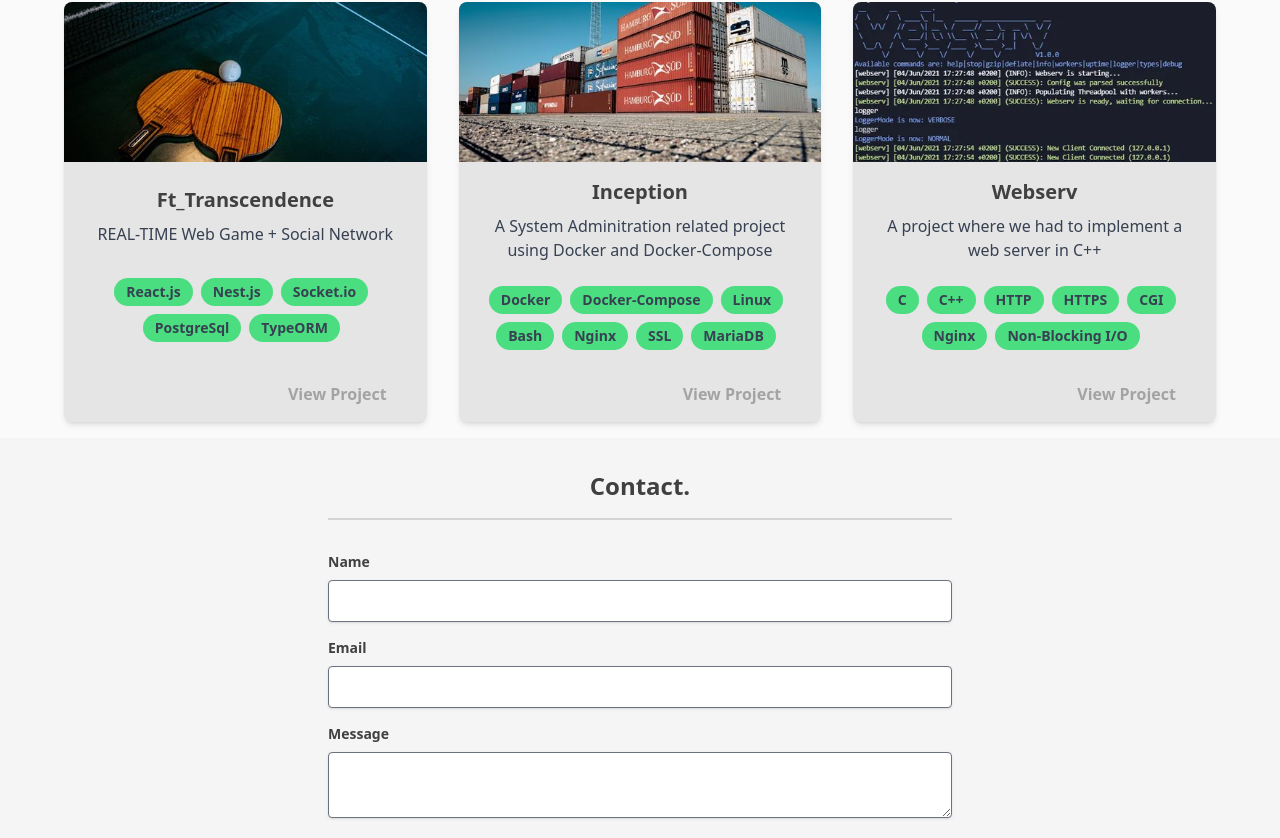
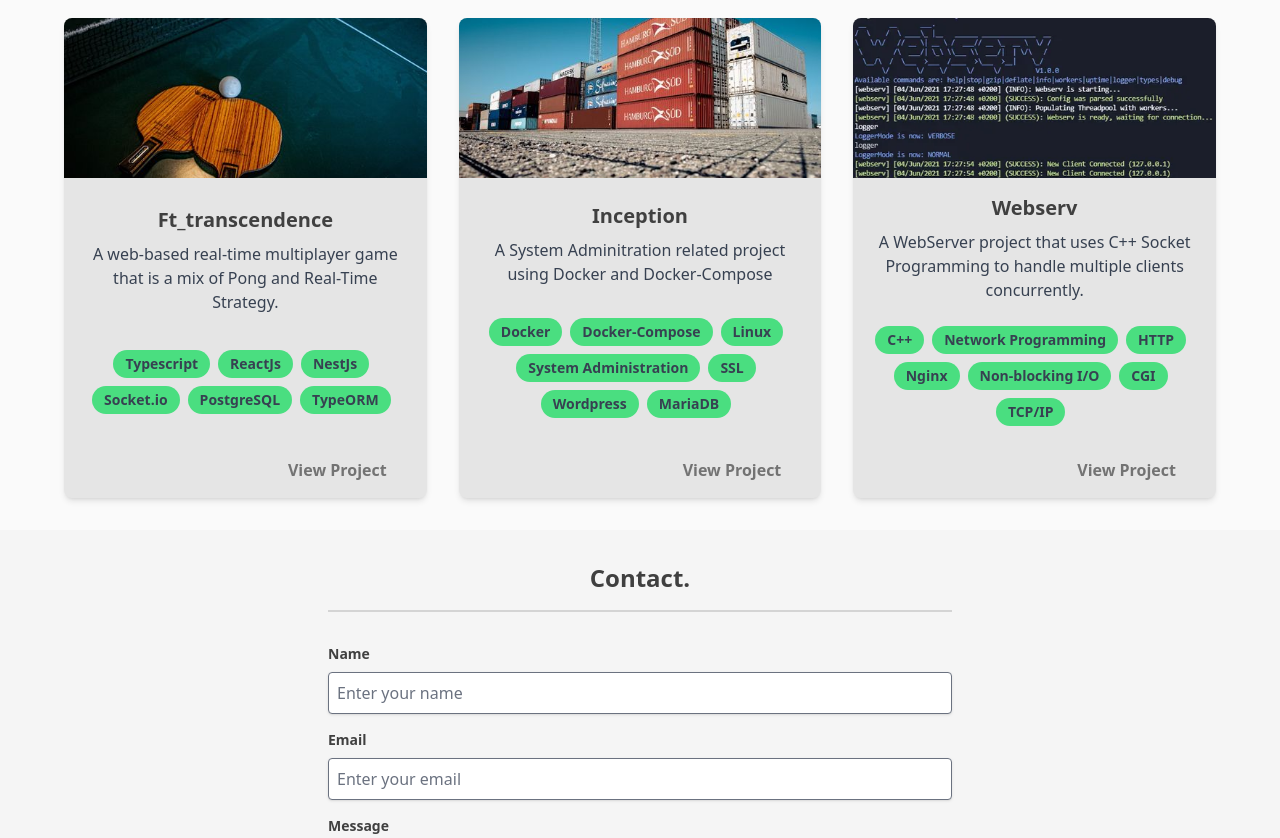
Before and after one commit to alaajili/alaajili.me, a Vue app: page / in a window 1280 px wide. Shown: the part 1338-2176 px from the top of the page. Built offline with nearby package versions, Linux system fonts and the light colour scheme; a web font is replaced by a local one.

Commit message:
some new modifications

```diff
--- a/src/components/Contact.vue
+++ b/src/components/Contact.vue
@@ -5,15 +5,15 @@
     <form @submit.prevent="submitForm" class="w-2/3 md:w-1/2 mx-auto py-8">
       <div data-aos="fade-right" data-aos-once="true" data-aos-duration="1000" data-aos-delay="500" class="mb-4">
         <label for="name" class="block text-sm font-bold mb-2">Name</label>
-        <input type="text" id="name" v-model="name" class="shadow rounded dark:bg-neutral-600 w-full p-2">
+        <input placeholder="Enter your name" type="text" id="name" v-model="name" class="shadow rounded dark:bg-neutral-600 w-full p-2">
       </div>
       <div data-aos="fade-right" data-aos-once="true" data-aos-duration="1000" data-aos-delay="600" class="mb-4">
         <label for="email" class="block text-sm font-bold mb-2">Email</label>
-        <input type="email" id="email" v-model="email" class="shadow rounded dark:bg-neutral-600 w-full p-2">
+        <input placeholder="Enter your email" type="email" id="email" v-model="email" class="shadow rounded dark:bg-neutral-600 w-full p-2">
       </div>
       <div data-aos="fade-right" data-aos-once="true" data-aos-duration="1000" data-aos-delay="700" class="mb-4">
         <label for="message" class="block text-sm font-bold mb-2">Message</label>
-        <textarea id="message" v-model="message" class="shadow rounded dark:bg-neutral-600 w-full p-2"></textarea>
+        <textarea placeholder="Enter your message" id="message" v-model="message" class="shadow rounded dark:bg-neutral-600 w-full p-2"></textarea>
       </div>
       <div data-aos="fade-right" data-aos-once="true" data-aos-duration="1000" data-aos-delay="800" class="bg-blue-400 hover:bg-blue-600 text-center rounded hover:cursor-pointer">
         <button type="submit" class="text-white  font-bold py-2">Send</button>
--- a/src/components/Portfolio.vue
+++ b/src/components/Portfolio.vue
@@ -1,5 +1,5 @@
 <template>
-  <div class="py-4 px-16 bg-neutral-50 dark:bg-neutral-700 text-neutral-700 dark:text-neutral-50">
+  <div class="py-8 px-16 bg-neutral-50 dark:bg-neutral-700 text-neutral-700 dark:text-neutral-50">
     <h1 class="font-ubuntu text-2xl font-extrabold text-center py-4">Portfolio.</h1>
     <hr class="w-1/2 border-b border-neutral-300 mx-auto">
     <div class="grid grid-cols-1 sm:grid-cols-2 md:grid-cols-3 gap-x-8 gap-y-4 pt-8">
@@ -13,7 +13,7 @@
             <span class="inline-block bg-green-400 rounded-full px-3 py-1 text-sm font-semibold text-gray-700 mr-2 mb-2" v-for="tech in project.techs" :key="tech">{{ tech }}</span>
         </div>
         <div class="px-6 pt-4 pb-2 flex justify-end">
-          <a :href="project.link" target="_blank" class="inline-block text-neutral-400 hover:scale-110 hover:text-neutral-700 hover:underline font-ubuntu font-bold py-2 px-4 place-self-end">View Project</a>
+          <a :href="project.link" target="_blank" class="inline-block text-neutral-500 hover:text-neutral-700 hover:underline font-ubuntu font-bold py-2 px-4 place-self-end">View Project</a>
         </div>
       </div>
     </div>
@@ -21,36 +21,13 @@
 </template>
 
 <script>
+import { projects } from '../constants/projects.js';
+
 export default {
   data() {
     return {
-      projects: [
-        {
-          id: 1,
-          name: 'Ft_Transcendence',
-          image: "/src/assets/pong.jpg",
-          description: 'REAL-TIME Web Game + Social Network',
-          techs: ['React.js', 'Nest.js', 'Socket.io', 'PostgreSql', 'TypeORM'],
-          link: 'http://example.com/project1'
-        },
-        {
-          id: 2,
-          name: 'Inception',
-          image: '/src/assets/containers.jpg',
-          description: 'A System Adminitration related project using Docker and Docker-Compose',
-          techs: ['Docker', 'Docker-Compose', 'Linux', 'Bash', 'Nginx' , 'SSL', 'MariaDB'],
-          link: 'http://example.com/project2'
-        },
-        {
-          id: 3,
-          name: 'Webserv',
-          image: '/src/assets/webserv.jpg',
-          description: 'A project where we had to implement a web server in C++',
-          techs: ['C', 'C++', 'HTTP', 'HTTPS', 'CGI', 'Nginx', 'Non-Blocking I/O'],
-          link: 'http://example.com/project2'
-        },
-      ]
-    }
+      projects
+    };
   }
-}
+};
 </script>
--- a/src/components/Profile.vue
+++ b/src/components/Profile.vue
@@ -18,7 +18,7 @@
       </p>
       <span class="flex justify-center lg:justify-end pt-6 space-x-4">
         <a
-          href="https://www.linkedin.com/in/alaajili/"
+          href="https://www.linkedin.com/in/abderrahmanelaajili/"
           target="_blank"
           class="text-blue-500 hover:text-neutral-50 hover:dark:text-neutral-700 hover:bg-blue-500 border border-blue-500 rounded px-4 py-2"
         >
@@ -32,14 +32,14 @@
           <i class="fab fa-github"></i>
         </a>
         <a
-          href="https://github.com/alaajili"
+          href="https://www.facebook.com/abderrahmane.laajili.54/"
           target="_blank"
           class="text-blue-500 hover:text-blue-50 hover:dark:text-neutral-700 hover:bg-blue-500 border border-blue-500 rounded px-4 py-2"
         >
           <i class="fa-brands fa-facebook-f"></i>
         </a>
         <a
-          href="https://github.com/alaajili"
+          href="https://x.com/_r4ndom___"
           target="_blank"
           class="text-blue-500 hover:text-blue-50 hover:dark:text-neutral-700 hover:bg-blue-500 border border-blue-500 rounded px-4 py-2"
         >
--- /dev/null
+++ b/src/constants/projects.js
@@ -0,0 +1,26 @@
+export const projects = [
+  {
+    id: 1,
+    name: "Ft_transcendence",
+    description: "A web-based real-time multiplayer game that is a mix of Pong and Real-Time Strategy.",
+    image: "/src/assets/pong.jpg",
+    techs: ["Typescript", "ReactJs", "NestJs", "Socket.io", "PostgreSQL", "TypeORM"],
+    link: "https://github.com/bahimzabir/transcedence",
+  },
+  {
+    id:2,
+    name: "Inception",
+    description: "A System Adminitration related project using Docker and Docker-Compose",
+    image: "/src/assets/containers.jpg",
+    techs: ["Docker", "Docker-Compose", "Linux", "System Administration", "SSL", "Wordpress", "MariaDB"],
+    link: "https://github.com/alaajili/Inception",
+  },
+  {
+    id: 3,
+    name: "Webserv",
+    description: "A WebServer project that uses C++ Socket Programming to handle multiple clients concurrently.",
+    image: "/src/assets/webserv.jpg",
+    techs: ["C++", "Network Programming", "HTTP", "Nginx", "Non-blocking I/O", "CGI", "TCP/IP"],
+    link: "https://github.com/alaajili/WebServer",
+  },
+];
```
